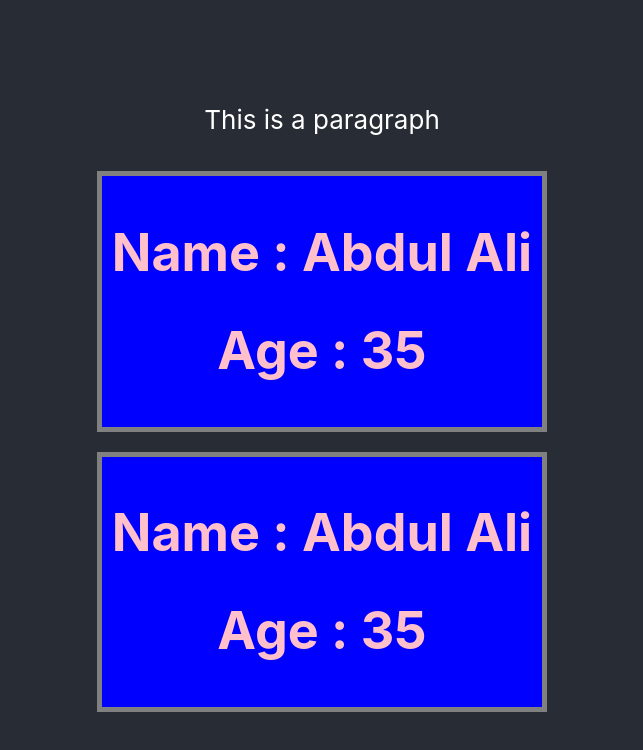
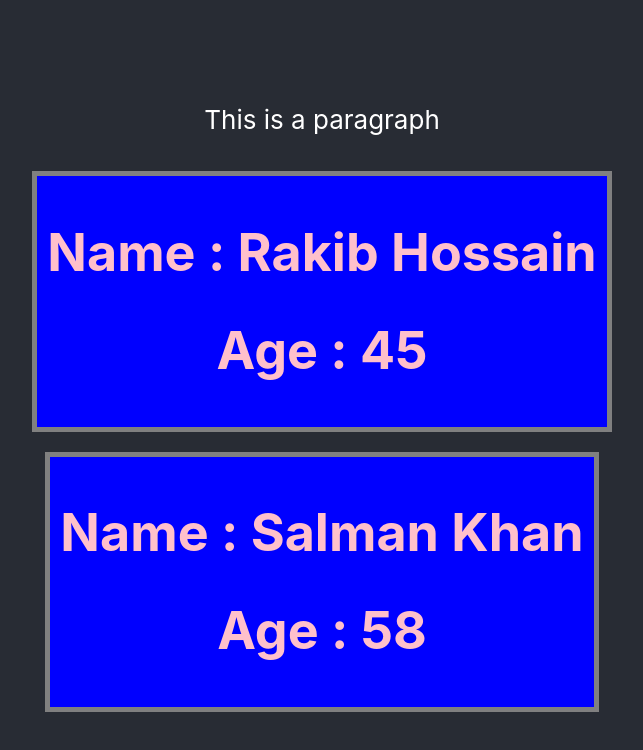
Before and after one commit to MonjurulHaq/react-core-concepts, a React (Create React App) app: page / in a window 1280 px wide. Shown: the top 750 px of the page, without its empty margins (318-961 px from the left). Built offline with nearby package versions, Linux system fonts and the light colour scheme.

Commit message:
dynamic data pass

```diff
--- a/src/App.js
+++ b/src/App.js
@@ -7,13 +7,13 @@ function App() {
     <div className="App">
       <header className="App-header">
         <p>This is a paragraph</p>
-        <Person></Person>
-        <Person></Person>
+        <Person name="Rakib Hossain" age="45"></Person>
+        <Person name="Salman Khan" age="58"></Person>
       </header>
     </div>
   );
 }
-function Person() {
+function Person(props) {
   const personStyle = {
     color: "pink",
     backgroundColor: "blue",
@@ -21,13 +21,11 @@ function Person() {
     margin:"10px",
     padding: "10px"
   }
-
   return (
     <div style={personStyle}>
-      <h1>Name : Abdul Ali</h1>
-      <h1>Age : 35</h1>
+      <h1>Name : {props.name}</h1>
+      <h1>Age : {props.age}</h1>
     </div>
-
   )
 }
 
```
